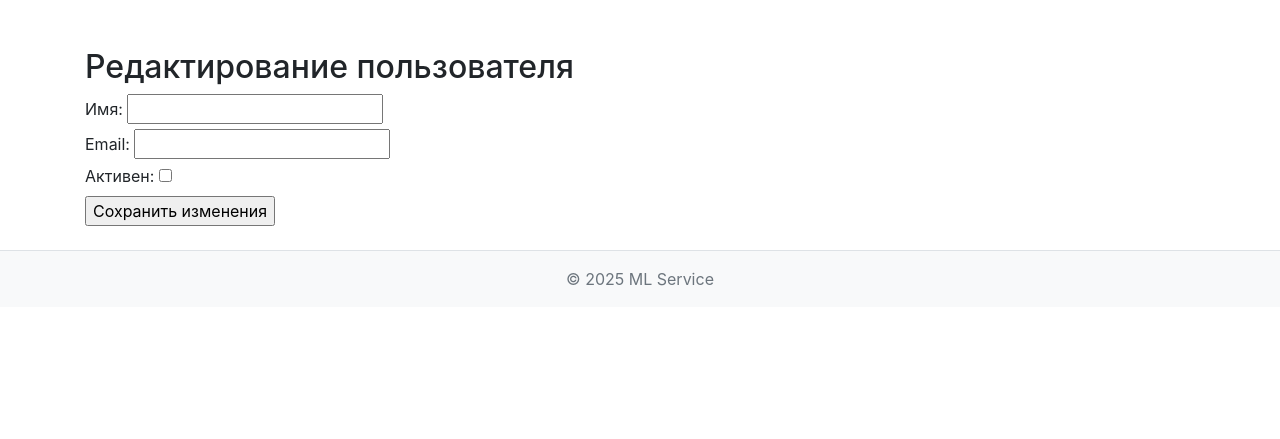
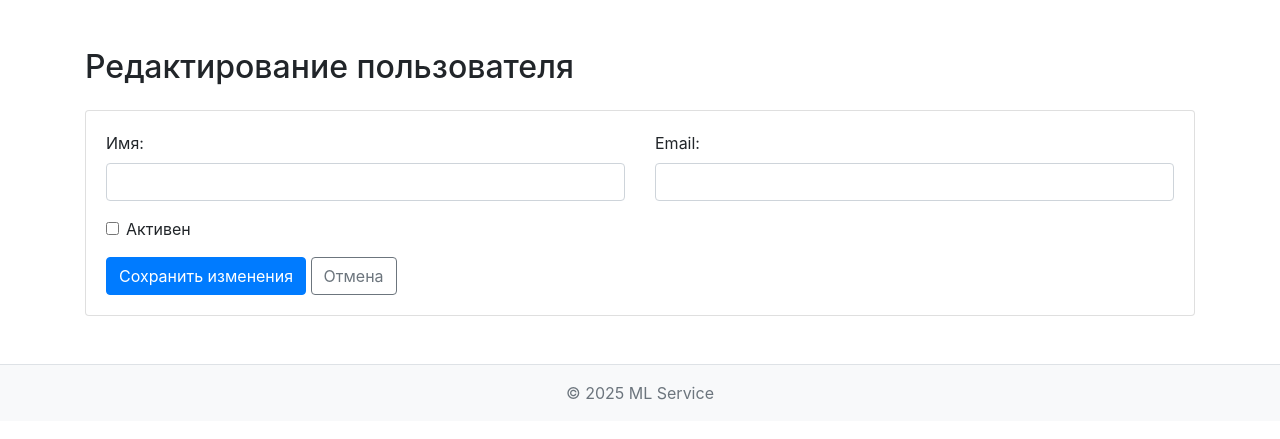
Before and after one commit to pese-git/mfdp-fin-fraud-detection-service, a Python web app: template app/src/templates/user_edit.html in a window 1280 px wide. Shown: the part 72-511 px from the top of the page. Run offline with Jinja, Linux system fonts and the light colour scheme; the template is opened without the code that fills it, so the values that code supplies are empty; some libraries are stand-ins or nearby versions.

Commit message:
update predict user edit template

```diff
--- a/app/src/templates/user_edit.html
+++ b/app/src/templates/user_edit.html
@@ -1,29 +1,44 @@
 {% extends "base.html" %}
 
+{% block title %}Редактирование пользователя{% endblock %}
 
-{% block title %}Редактирование пользователя{% endblock %}
-{% block header %}Редактирование пользователя{% endblock %}
 {% block content %}
-<h2>Редактирование пользователя</h2>
-<form action="/user/{{ edit_user.id }}" method="post">
+<h2 class="mb-4">Редактирование пользователя</h2>
+<div class="card shadow-sm mb-4">
+  <div class="card-body">
+    <form action="/user/{{ edit_user.id }}" method="post" class="row g-3">
 
-    <label for="name">Имя:</label>
-    <input type="text" id="name" name="name" value="{{ edit_user.name }}" required><br>
+      <div class="col-md-6">
+        <label for="name" class="form-label">Имя:</label>
+        <input type="text" id="name" name="name" value="{{ edit_user.name }}" required class="form-control">
+      </div>
 
-    <label for="email">Email:</label>
-    <input type="email" id="email" name="email" value="{{ edit_user.email }}" required><br>
+      <div class="col-md-6">
+        <label for="email" class="form-label">Email:</label>
+        <input type="email" id="email" name="email" value="{{ edit_user.email }}" required class="form-control">
+      </div>
 
-    <label for="is_active">Активен:</label>
-    <input type="checkbox" id="is_active" name="is_active" {% if edit_user.is_active %} checked {% endif %}><br>
+      <div class="col-12 mt-3">
+        <div class="form-check">
+          <input class="form-check-input" type="checkbox" id="is_active" name="is_active" {% if edit_user.is_active %} checked {% endif %}>
+          <label class="form-check-label" for="is_active">
+            Активен
+          </label>
+        </div>
+      </div>
 
-    <input type="submit" value="Сохранить изменения">
-</form>
-
-{% if errors %}
-<div class="errors">
-    {% for error in errors %}
-    <p style="color: red;">{{ error }}</p>
-    {% endfor %}
+      <div class="col-12 mt-3">
+        <button type="submit" class="btn btn-primary">Сохранить изменения</button>
+        <a href="/users" class="btn btn-outline-secondary ms-2">Отмена</a>
+      </div>
+    </form>
+    {% if errors %}
+      <div class="mt-3">
+        {% for error in errors %}
+          <div class="alert alert-danger py-2 my-2" role="alert">{{ error }}</div>
+        {% endfor %}
+      </div>
+    {% endif %}
+  </div>
 </div>
-{% endif %}
 {% endblock %}
```
